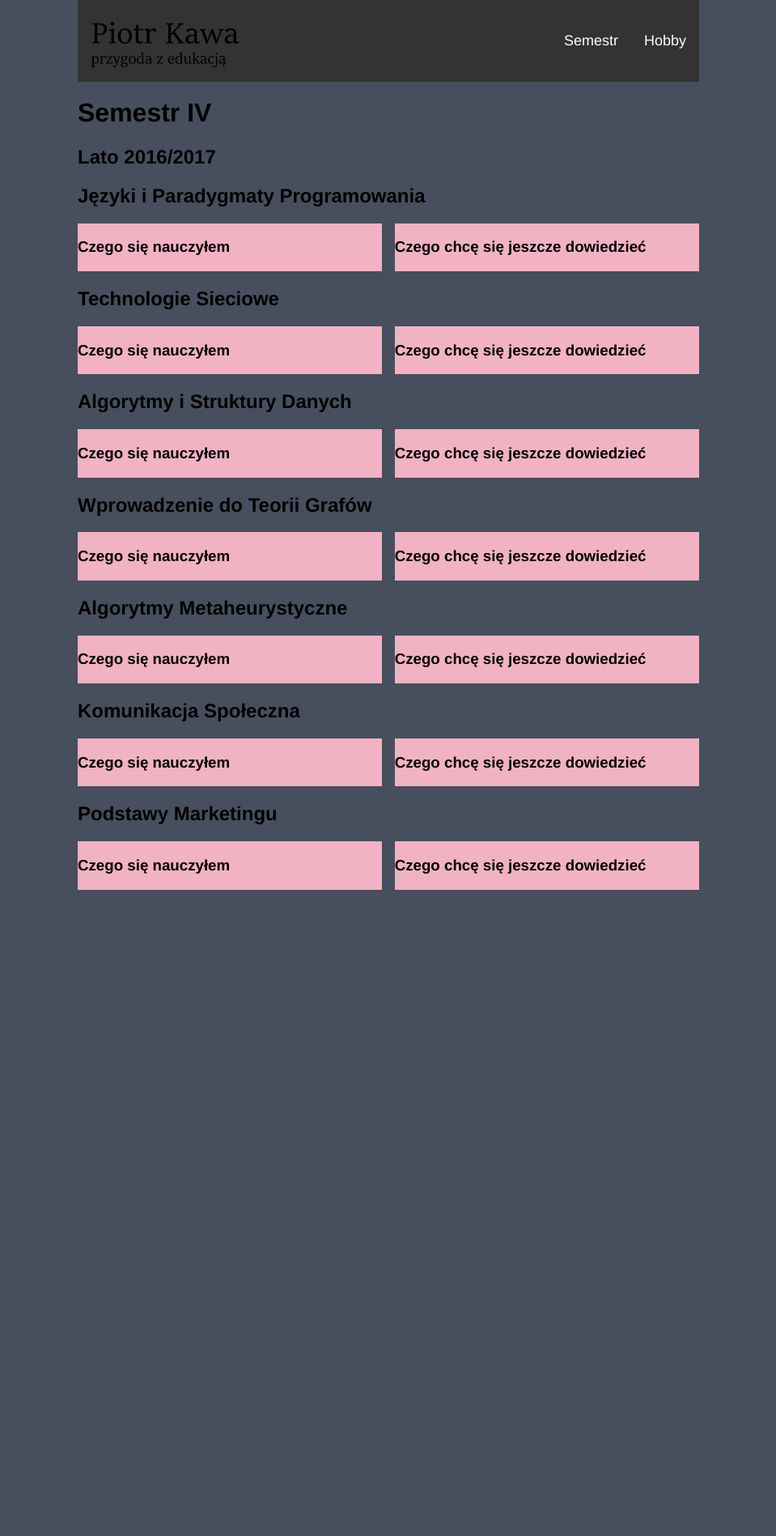
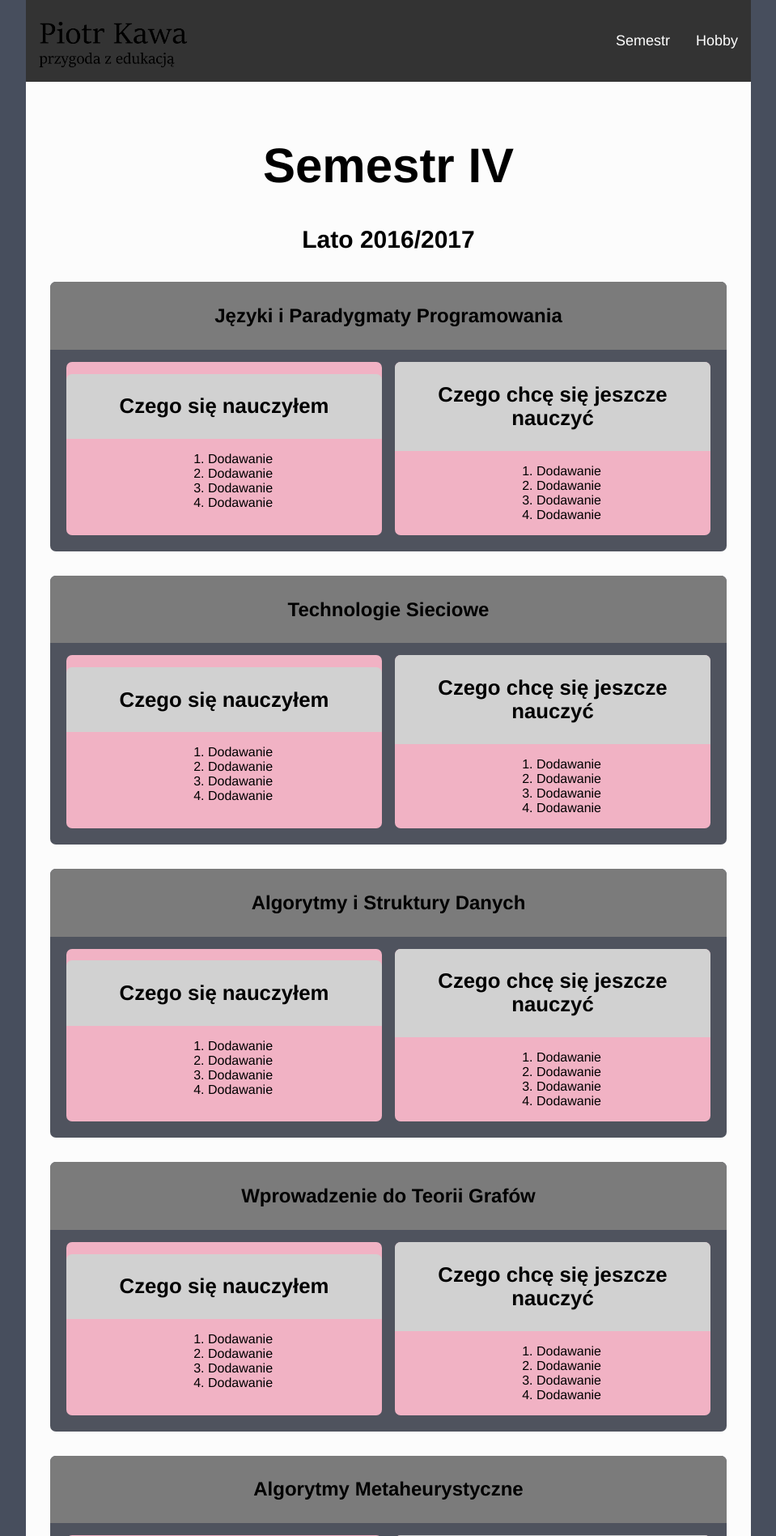
Before and after one commit to hitiminid/WWW, a PHP site: page /semester_4.html in a window 1280 px wide. Shown: the top 1897 px of the page at 81% size, without its empty margins (160-1119 px from the left). Before the commit the page ends 1099 px from the top, so only its background shows below. Run offline with PHP 8.4, Linux system fonts and the light colour scheme.

Commit message:
Background fixes.

```diff
--- a/project_1/education.css
+++ b/project_1/education.css
@@ -8,11 +8,11 @@ body {
 }
 
 header {
-    width: 60%;
+    width: 70%;
 }
 
 #main {
-  width: 60%;
+  width: 70%;
   margin:auto;
 }
 
--- a/project_1/main_style.css
+++ b/project_1/main_style.css
@@ -1,5 +1,5 @@
 header {
-  width: 60%;
+  width: 70%;
   display: flex;
   margin: 0 auto 0 auto;
   height: 100px;
@@ -23,8 +23,9 @@ body {
 }
 
 #main {
-  width: 60%;
+  width: 70%;
   margin:auto;
+  background: #fcfcfc;
 }
 
 .right-aligned {
@@ -125,7 +126,6 @@ footer {
     }
 }
 
-
 @media only screen and (max-width: 640px) {
     .row {
         flex-direction: column;
--- a/project_1/semester_1.html
+++ b/project_1/semester_1.html
@@ -36,11 +36,9 @@
 </header>
 
 <div id="main">
-  <div id="panorama">
+  <div id="lectures">
     <h1>Semestr I</h1>
     <h2>Zima 2015/2016</h2>
-  </div>
-  <div id="lectures">
     <div class="lecture">
       <div class="lecture-header">
         <h2>Analiza Matematyczna I</h2>
--- a/project_1/semester_2.html
+++ b/project_1/semester_2.html
@@ -36,11 +36,9 @@
 </header>
 
 <div id="main">
-  <div id="panorama">
+  <div id="lectures">
     <h1>Semestr II</h1>
     <h2>Lato 2015/2016</h2>
-  </div>
-  <div id="lectures">
     <div class="lecture">
       <div class="lecture-header">
         <h2>Analiza Matematyczna II</h2>
@@ -241,7 +239,6 @@
       </div>
     </div>
 
-
     <div class="lecture">
       <div class="lecture-header">
         <h2>Fizyka</h2>
--- a/project_1/semester_4.html
+++ b/project_1/semester_4.html
@@ -4,6 +4,7 @@
   <meta charset="UTF-8">
   <meta name="viewport" content="width=device-width, initial-scale=1.0">
   <link rel="stylesheet" type="text/css" href="main_style.css">
+  <link rel="stylesheet" type="text/css" href="semesters_style.css">
   <link rel="stylesheet" type="text/css" href="grid.css">
 </head>
 <body>
@@ -36,100 +37,294 @@
 
 
 <div id="main">
-  <div id="panorama">
+  <div id="lectures">
     <h1>Semestr IV</h1>
     <h2>Lato 2016/2017</h2>
+    <div class="lecture">
+      <div class="lecture-header">
+        <h2>Języki i Paradygmaty Programowania</h2>
       </div>
-  <div id="lectures">
-
-    <div class="lecture">
-      <h2>Języki i Paradygmaty Programowania</h2>
+      <div class="lecture-content">
         <div class="row">
-        <div class="col-2">
+          <div class="col-2 faculty">
+            <div class="faculty-header">
               <h3>Czego się nauczyłem</h3>
             </div>
-        <div class="col-2">
-          <h3>Czego chcę się jeszcze dowiedzieć</h3>
+            <div class="faculty-content">
+              <div class="list">
+                <ol>
+                  <li>Dodawanie</li>
+                  <li>Dodawanie</li>
+                  <li>Dodawanie</li>
+                  <li>Dodawanie</li>
+                </ol>
+              </div>
+            </div>
+          </div>
+          <div class="col-2 faculty">
+            <div class="faculty-header">
+              <h3>Czego chcę się jeszcze nauczyć</h3>
+            </div>
+            <div class="faculty-content">
+              <div class="list">
+                <ol>
+                  <li>Dodawanie</li>
+                  <li>Dodawanie</li>
+                  <li>Dodawanie</li>
+                  <li>Dodawanie</li>
+                </ol>
+              </div>
+            </div>
+          </div>
         </div>
       </div>
     </div>
 
     <div class="lecture">
+      <div class="lecture-header">
         <h2>Technologie Sieciowe</h2>
+      </div>
+      <div class="lecture-content">
         <div class="row">
-        <div class="col-2">
+          <div class="col-2 faculty">
+            <div class="faculty-header">
               <h3>Czego się nauczyłem</h3>
             </div>
-        <div class="col-2">
-          <h3>Czego chcę się jeszcze dowiedzieć</h3>
+            <div class="faculty-content">
+              <div class="list">
+                <ol>
+                  <li>Dodawanie</li>
+                  <li>Dodawanie</li>
+                  <li>Dodawanie</li>
+                  <li>Dodawanie</li>
+                </ol>
+              </div>
+            </div>
+          </div>
+          <div class="col-2 faculty">
+            <div class="faculty-header">
+              <h3>Czego chcę się jeszcze nauczyć</h3>
+            </div>
+            <div class="faculty-content">
+              <div class="list">
+                <ol>
+                  <li>Dodawanie</li>
+                  <li>Dodawanie</li>
+                  <li>Dodawanie</li>
+                  <li>Dodawanie</li>
+                </ol>
+              </div>
+            </div>
+          </div>
         </div>
       </div>
     </div>
 
     <div class="lecture">
+      <div class="lecture-header">
         <h2>Algorytmy i Struktury Danych</h2>
+      </div>
+      <div class="lecture-content">
         <div class="row">
-        <div class="col-2">
+          <div class="col-2 faculty">
+            <div class="faculty-header">
               <h3>Czego się nauczyłem</h3>
             </div>
-        <div class="col-2">
-          <h3>Czego chcę się jeszcze dowiedzieć</h3>
+            <div class="faculty-content">
+              <div class="list">
+                <ol>
+                  <li>Dodawanie</li>
+                  <li>Dodawanie</li>
+                  <li>Dodawanie</li>
+                  <li>Dodawanie</li>
+                </ol>
+              </div>
+            </div>
+          </div>
+          <div class="col-2 faculty">
+            <div class="faculty-header">
+              <h3>Czego chcę się jeszcze nauczyć</h3>
+            </div>
+            <div class="faculty-content">
+              <div class="list">
+                <ol>
+                  <li>Dodawanie</li>
+                  <li>Dodawanie</li>
+                  <li>Dodawanie</li>
+                  <li>Dodawanie</li>
+                </ol>
+              </div>
+            </div>
+          </div>
         </div>
       </div>
     </div>
 
     <div class="lecture">
+      <div class="lecture-header">
         <h2>Wprowadzenie do Teorii Grafów</h2>
+      </div>
+      <div class="lecture-content">
         <div class="row">
-        <div class="col-2">
+          <div class="col-2 faculty">
+            <div class="faculty-header">
               <h3>Czego się nauczyłem</h3>
             </div>
-        <div class="col-2">
-          <h3>Czego chcę się jeszcze dowiedzieć</h3>
+            <div class="faculty-content">
+              <div class="list">
+                <ol>
+                  <li>Dodawanie</li>
+                  <li>Dodawanie</li>
+                  <li>Dodawanie</li>
+                  <li>Dodawanie</li>
+                </ol>
+              </div>
+            </div>
+          </div>
+          <div class="col-2 faculty">
+            <div class="faculty-header">
+              <h3>Czego chcę się jeszcze nauczyć</h3>
+            </div>
+            <div class="faculty-content">
+              <div class="list">
+                <ol>
+                  <li>Dodawanie</li>
+                  <li>Dodawanie</li>
+                  <li>Dodawanie</li>
+                  <li>Dodawanie</li>
+                </ol>
+              </div>
+            </div>
+          </div>
         </div>
       </div>
     </div>
 
+
     <div class="lecture">
+      <div class="lecture-header">
         <h2>Algorytmy Metaheurystyczne</h2>
+      </div>
+      <div class="lecture-content">
         <div class="row">
-        <div class="col-2">
+          <div class="col-2 faculty">
+            <div class="faculty-header">
               <h3>Czego się nauczyłem</h3>
             </div>
-        <div class="col-2">
-          <h3>Czego chcę się jeszcze dowiedzieć</h3>
+            <div class="faculty-content">
+              <div class="list">
+                <ol>
+                  <li>Dodawanie</li>
+                  <li>Dodawanie</li>
+                  <li>Dodawanie</li>
+                  <li>Dodawanie</li>
+                </ol>
               </div>
             </div>
           </div>
-
-    <div class="lecture">
-      <h2>Komunikacja Społeczna</h2>
-      <div class="row">
-        <div class="col-2">
-          <h3>Czego się nauczyłem</h3>
+          <div class="col-2 faculty">
+            <div class="faculty-header">
+              <h3>Czego chcę się jeszcze nauczyć</h3>
             </div>
-        <div class="col-2">
-          <h3>Czego chcę się jeszcze dowiedzieć</h3>
+            <div class="faculty-content">
+              <div class="list">
+                <ol>
+                  <li>Dodawanie</li>
+                  <li>Dodawanie</li>
+                  <li>Dodawanie</li>
+                  <li>Dodawanie</li>
+                </ol>
               </div>
             </div>
           </div>
-
-    <div class="lecture">
-      <h2>Podstawy Marketingu</h2>
-      <div class="row">
-        <div class="col-2">
-          <h3>Czego się nauczyłem</h3>
         </div>
-        <div class="col-2">
-          <h3>Czego chcę się jeszcze dowiedzieć</h3>
-        </div>
-      </div>
-    </div>
-
       </div>
     </div>
 
 
 
+    <div class="lecture">
+      <div class="lecture-header">
+        <h2>Komunikacja Społeczna</h2>
+      </div>
+      <div class="lecture-content">
+        <div class="row">
+          <div class="col-2 faculty">
+            <div class="faculty-header">
+              <h3>Czego się nauczyłem</h3>
+            </div>
+            <div class="faculty-content">
+              <div class="list">
+                <ol>
+                  <li>Dodawanie</li>
+                  <li>Dodawanie</li>
+                  <li>Dodawanie</li>
+                  <li>Dodawanie</li>
+                </ol>
+              </div>
+            </div>
+          </div>
+          <div class="col-2 faculty">
+            <div class="faculty-header">
+              <h3>Czego chcę się jeszcze nauczyć</h3>
+            </div>
+            <div class="faculty-content">
+              <div class="list">
+                <ol>
+                  <li>Dodawanie</li>
+                  <li>Dodawanie</li>
+                  <li>Dodawanie</li>
+                  <li>Dodawanie</li>
+                </ol>
+              </div>
+            </div>
+          </div>
+        </div>
+      </div>
+    </div>
+
+
+    <div class="lecture">
+      <div class="lecture-header">
+        <h2>Podstawy Marketingu</h2>
+      </div>
+      <div class="lecture-content">
+        <div class="row">
+          <div class="col-2 faculty">
+            <div class="faculty-header">
+              <h3>Czego się nauczyłem</h3>
+            </div>
+            <div class="faculty-content">
+              <div class="list">
+                <ol>
+                  <li>Dodawanie</li>
+                  <li>Dodawanie</li>
+                  <li>Dodawanie</li>
+                  <li>Dodawanie</li>
+                </ol>
+              </div>
+            </div>
+          </div>
+          <div class="col-2 faculty">
+            <div class="faculty-header">
+              <h3>Czego chcę się jeszcze nauczyć</h3>
+            </div>
+            <div class="faculty-content">
+              <div class="list">
+                <ol>
+                  <li>Dodawanie</li>
+                  <li>Dodawanie</li>
+                  <li>Dodawanie</li>
+                  <li>Dodawanie</li>
+                </ol>
+              </div>
+            </div>
+          </div>
+        </div>
+      </div>
+    </div>
+  </div>
+</div>
+<footer></footer>
 </body>
 </html>
--- a/project_1/semesters_style.css
+++ b/project_1/semesters_style.css
@@ -1,3 +1,23 @@
+#lectures {
+  padding-left:  30px;
+  padding-right: 30px;
+  text-align:    center;
+  padding-top:   30px;
+}
+
+#lectures > h1 {
+  font-size: 60px;
+}
+
+#lectures > h2 {
+  font-size:     30px;
+  margin-bottom: 35px;
+}
+
+#main {
+  padding-bottom:30px;
+}
+
 .lecture {
   /* background: white; */
   background: #4f535e;
@@ -55,10 +75,6 @@
     flex-direction:column;
 }
 
-li {
-
-}
-
 button {
     width:  150px;
     height: 50px;
```
Also changed, not shown: project_1/cycling.html (+2 -9 lines), project_1/cycling_style.css (+15 -1 lines), project_1/hobbies.html (+3 -6 lines), project_1/hobbies_style.css (+10 -3 lines), project_1/index.html (+5 -3 lines), project_1/index_style.css (+13 -10 lines), project_1/semester_3.html (+2 -6 lines). Lines whose indentation alone changed are shown as unchanged.
